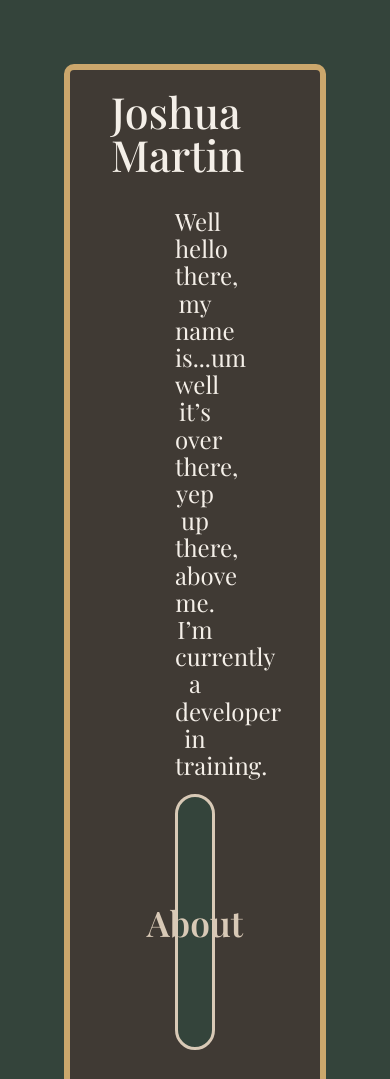
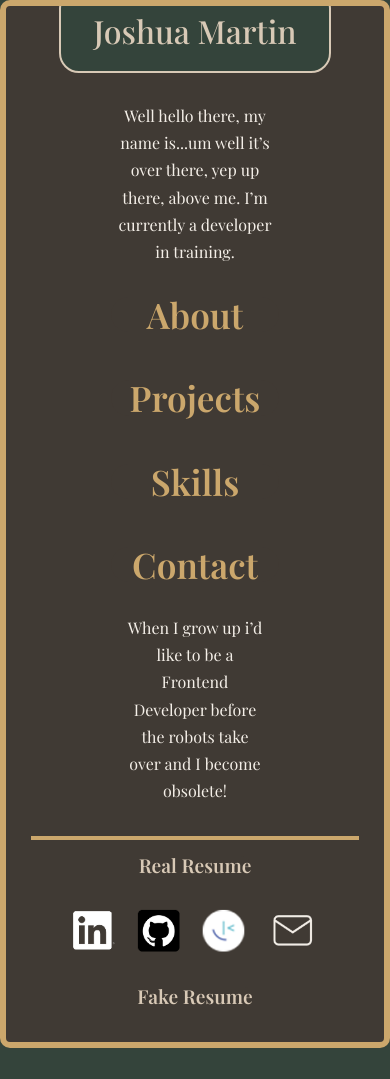
Before and after one commit to arielvonlestat/My-Portfolio, a plain HTML site: page index.html in a window 390 px wide. Shown: the top 1079 px of the page. After the commit the page ends 1048 px from the top, so only its background shows below. Drawn offline with Linux system fonts and the light colour scheme.

Commit message:
Completed the majority of the responsiveness for the main page

```diff
--- a/CSS/styles.css
+++ b/CSS/styles.css
@@ -105,22 +105,22 @@ footer {
 
 /* INTRO SECTION */
 .intro {
-  display: grid;
-  grid-template-columns: repeat(auto-fit, minmax(min(100%, 300px), 1fr));
-  gap: 15px;
-  grid-column: 1 / -1;
+  display: flex;
+  justify-content: space-between;
+  align-items: center;
+  padding-bottom: 1rem;
 }
 
 .intro h1 {
   font-size: calc(2.6875rem * var(--font-scale));
   font-weight: 500;
   color: var(--Text);
-  grid-column: 1;
   padding-left: 1rem;
 }
 
 .intro p {
-  grid-column: 3 / 5;
+  max-width: 50%;
+  padding-top: 0.5rem;
   font-size: calc(1.5rem * var(--font-scale));
   padding-left: 2.2rem;
   line-height: 1.7rem;
@@ -130,9 +130,7 @@ footer {
 .navigation {
   display: grid;
   grid-template-columns: repeat(4, 1fr);
-  /* grid-template-columns: repeat(auto-fit, minmax(min(100%, 300px), 1fr)); */
   gap: 15px;
-  grid-column: 1 / -1;
 }
 
 .navigation a {
@@ -151,13 +149,14 @@ footer {
 
 /* OUTRO SECTION */
 .outro {
-  display: grid;
-  grid-template-columns: repeat(4, 1fr);
-  grid-column: 1 / -1;
+  display: flex;
+  justify-content: space-between;
+  padding-block: 1rem;
+  padding-inline: 1rem;
 }
 
 .outro p {
-  grid-column: 1 / 3;
+  max-width: 50%;
   font-size: calc(1.5rem * var(--font-scale));
   line-height: 1.7rem;
 }
@@ -175,16 +174,15 @@ footer {
 /* Bottom Navigation */
 
 .line {
-  grid-column: 1/5;
+  display: flex;
   border: 2px solid var(--AccentGold);
 }
 
 .bottom-navigation {
-  grid-column: 1 / -1;
   display: flex;
   align-items: center;
   justify-content: space-between;
-  gap: 15px;
+  padding-top: 1rem;
 }
 
 #realresume,
@@ -205,7 +203,7 @@ footer {
   display: flex;
   justify-content: center;
   align-items: center;
-  gap: 2rem;
+  gap: 1rem;
 }
 
 .linkicons img {
@@ -214,10 +212,6 @@ footer {
 
 /* MAIN HERO CONTAINER */
 .hero {
-  display: grid;
-  grid-template-columns: repeat(4, 1fr);
-  column-gap: 15px;
-  row-gap: 15px;
   padding: 20px 25px;
   max-width: 1320px;
   background-color: var(--MainBackground);
@@ -277,10 +271,6 @@ footer {
 }
 
 @media (max-width: 1320px) {
-  h1 {
-    align-self: center;
-  }
-
   .outro h2 {
     --font-scale: 0.8;
   }
@@ -299,7 +289,31 @@ footer {
   }
 }
 
-@media (max-width: 1140px) {
+@media (max-width: 1105px) {
+  .hero {
+    max-width: 776px;
+  }
+
+  .navigation {
+    grid-template-columns: repeat(2, 1fr);
+  }
+
+  .linkicons {
+    transform: scale(0.8);
+  }
+
+  #realresume,
+  #fakeresume {
+    --font-scale: 0.8;
+    font-size: calc(1.5rem * var(--font-scale));
+    background-color: var(--MainBackground);
+    border: none;
+    border-radius: none;
+    padding-inline: 1rem;
+  }
+}
+
+@media (max-width: 880px) {
   .intro,
   .outro,
   .bottom-navigation,
@@ -307,7 +321,7 @@ footer {
     display: flex;
     flex-direction: column;
     justify-content: center;
-    gap: 2rem;
+    gap: 1rem;
   }
 
   .intro p,
@@ -317,8 +331,73 @@ footer {
     text-align: center;
   }
 
+  .intro p {
+    margin-top: -2rem;
+    padding-bottom: 1rem;
+  }
+
+  .intro h1 {
+    position: relative;
+    bottom: 1rem;
+    padding-block: 1.5rem;
+    padding-inline: 5rem;
+    border: 2px solid var(--HeaderText);
+    border-radius: 20px;
+    background-color: var(--HeaderBackground);
+    color: var(--HeaderText);
+    bottom: 2.3rem;
+  }
+
+  .outro p {
+    padding-top: 1rem;
+  }
+
+  .outro h2 {
+    display: none;
+  }
+
+  .hero {
+    overflow: hidden;
+  }
+
+  .navigation > div {
+    margin-inline: 5rem;
+  }
+
   .navigation a {
-    margin-inline: 5rem;
+    width: 100%;
+  }
+
+  .outro {
+    justify-content: center;
+    align-items: center;
+    padding-bottom: 2rem;
+  }
+
+  .outro p {
+    max-width: 100%;
+  }
+
+  .bottom-navigation {
+    padding-top: 2rem;
+    padding-bottom: 1rem;
+    flex-direction: row;
+  }
+
+  #realresume,
+  #fakeresume {
+    font-size: calc(1.5rem * var(--font-scale));
+    background-color: var(--MainBackground);
+    border: none;
+    border-radius: none;
+    padding: 0;
+  }
+
+  .popup-aboutme,
+  .popup-projects,
+  .popup-skills,
+  .popup-contact {
+    max-width: 530px;
   }
 
   #shown-text {
@@ -326,6 +405,62 @@ footer {
   }
 
   #hidden-text {
+    max-width: 100%;
     display: block;
   }
 }
+
+@media (max-width: 600px) {
+  body {
+    padding: 0;
+  }
+
+  .intro p,
+  .outro p {
+    font-size: 1rem;
+  }
+
+  .intro h1 {
+    bottom: 2.3rem;
+    padding-inline: 2rem;
+    font-size: 2rem;
+  }
+
+  .navigation {
+    gap: 3rem;
+  }
+
+  .navigation a {
+    background-color: var(--MainBackground);
+    border: none;
+    border-radius: none;
+    min-height: 0;
+    color: var(--AccentGold);
+  }
+
+  .bottom-navigation {
+    flex-direction: column;
+    padding-top: 1rem;
+  }
+
+  .popup-aboutme,
+  .popup-projects,
+  .popup-skills,
+  .popup-contact {
+    display: none !important;
+  }
+}
+
+@media (max-width: 382px) {
+  .hero {
+    border: none;
+  }
+}
+
+@media (hover: hover) and (pointer: fine) {
+  /* Desktop hover behavior */
+}
+
+@media (hover: none) {
+  /* Touch-oriented behavior */
+}
--- a/index.html
+++ b/index.html
@@ -20,7 +20,7 @@
         <h1>Joshua Martin</h1>
         <p id="shown-text">
           Well hello there, my name is...um well it’s over there, yeah to the
-          left. I’m a developer in training.
+          left. I'm a developer in training.
         </p>
         <p id="hidden-text">
           Well hello there, my name is...um well it’s over there, yep up there,
```
